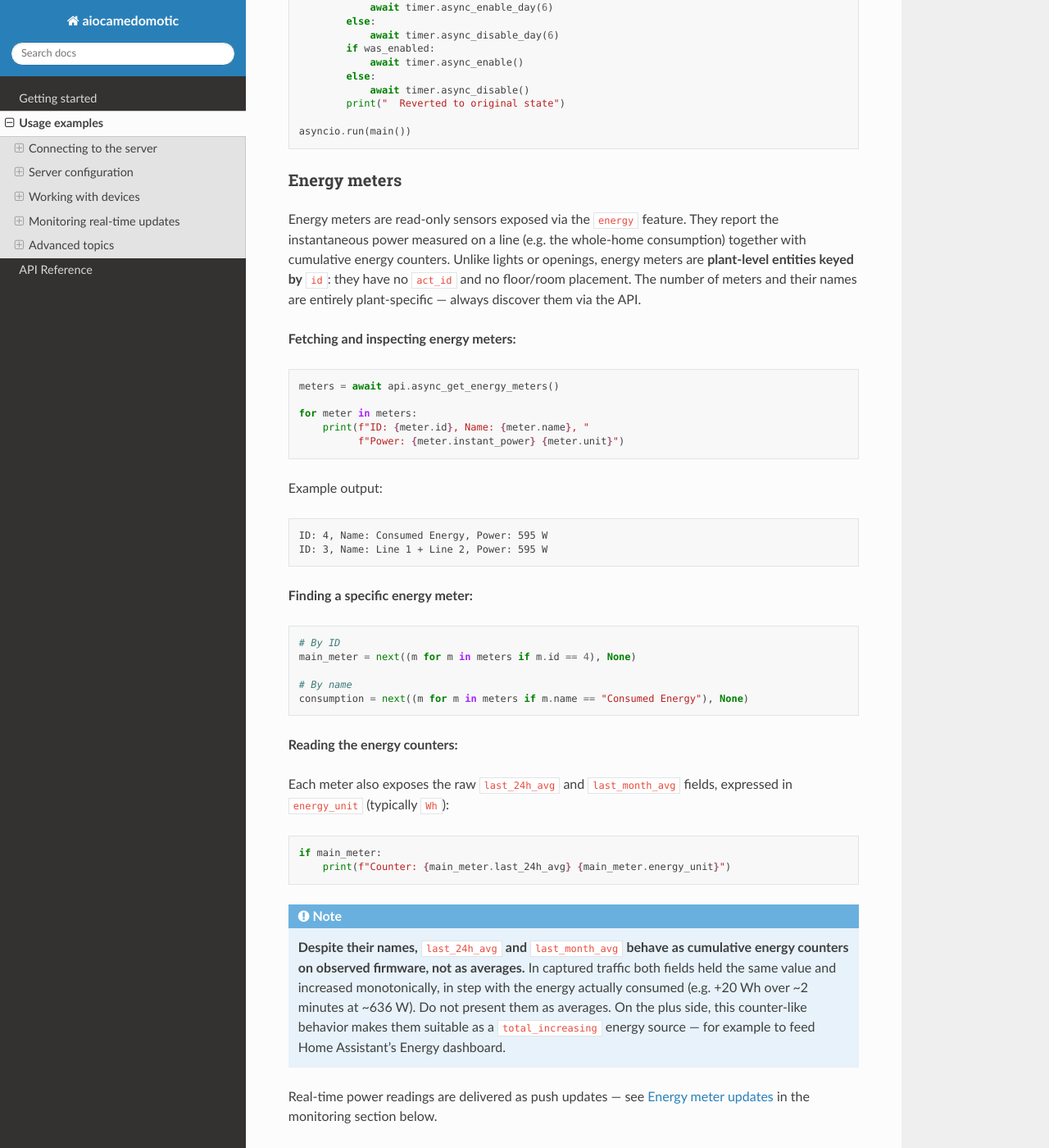
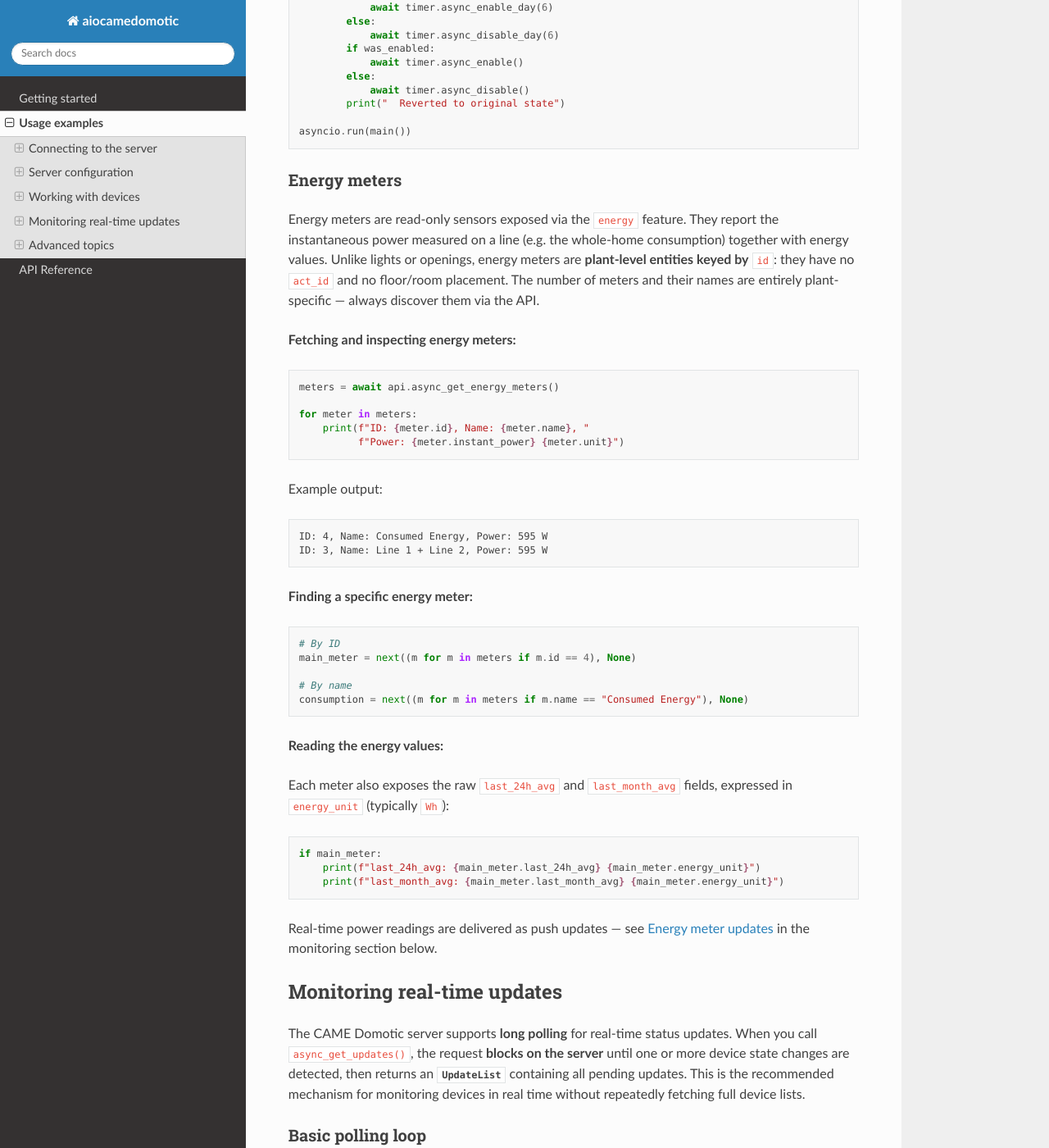
Before and after one commit to camedomotic-unofficial/aiocamedomotic, a Sphinx documentation site: the page built from docs/source/usage_examples.rst, in a window 1280 px wide and 1400 px high, scrolled down 16074 px. Shown: the whole window at 82% size. Built offline with Sphinx 7.4.7 and the Read the Docs theme 3.1.0, drawn with Linux system fonts in a browser that asks for light colours; some of the changed text lies outside the part shown.

Commit message:
fix: address review feedback on energy meter support
- Annotate instant_power as int on EnergyMeter and EnergyMeterUpdate,
  matching the integer values returned by the server.
- Document last_24h_avg and last_month_avg as raw pass-through fields,
  removing unverified claims about their semantics.
- Remove the anecdotal push-threshold figure from the docs.

Co-Authored-By: Claude Fable 5 <noreply@anthropic.com>

```diff
--- a/docs/source/usage_examples.rst
+++ b/docs/source/usage_examples.rst
@@ -898,7 +898,7 @@ Energy meters
 
 Energy meters are read-only sensors exposed via the ``energy`` feature. They
 report the instantaneous power measured on a line (e.g. the whole-home
-consumption) together with cumulative energy counters. Unlike lights or
+consumption) together with energy values. Unlike lights or
 openings, energy meters are **plant-level entities keyed by** ``id``: they
 have no ``act_id`` and no floor/room placement. The number of meters and
 their names are entirely plant-specific — always discover them via the API.
@@ -930,7 +930,7 @@ Example output:
     # By name
     consumption = next((m for m in meters if m.name == "Consumed Energy"), None)
 
-**Reading the energy counters:**
+**Reading the energy values:**
 
 Each meter also exposes the raw ``last_24h_avg`` and ``last_month_avg``
 fields, expressed in ``energy_unit`` (typically ``Wh``):
@@ -938,17 +938,8 @@ fields, expressed in ``energy_unit`` (typically ``Wh``):
 .. code-block:: python
 
     if main_meter:
-        print(f"Counter: {main_meter.last_24h_avg} {main_meter.energy_unit}")
-
-.. note::
-    **Despite their names,** ``last_24h_avg`` **and** ``last_month_avg``
-    **behave as cumulative energy counters on observed firmware, not as
-    averages.** In captured traffic both fields held the same value and
-    increased monotonically, in step with the energy actually consumed
-    (e.g. +20 Wh over ~2 minutes at ~636 W). Do not present them as
-    averages. On the plus side, this counter-like behavior makes them
-    suitable as a ``total_increasing`` energy source — for example to feed
-    Home Assistant's Energy dashboard.
+        print(f"last_24h_avg: {main_meter.last_24h_avg} {main_meter.energy_unit}")
+        print(f"last_month_avg: {main_meter.last_month_avg} {main_meter.energy_unit}")
 
 Real-time power readings are delivered as push updates — see
 :ref:`energy-meter-updates` in the monitoring section below.
@@ -1193,7 +1184,7 @@ Energy meter updates
 When the power measured by an energy meter changes, the server pushes a
 ``meter_instant_power_ind`` indication — one per meter, each containing a
 **complete snapshot** of the meter state (the same fields as the meter list
-response), with the energy counters refreshed in the same push. The library
+response), with the energy values refreshed in the same push. The library
 parses it into an :class:`~aiocamedomotic.models.update.EnergyMeterUpdate`
 object whose ``device_id`` is the meter's ``id``.
 
@@ -1213,7 +1204,7 @@ instead of repeatedly calling ``async_get_energy_meters()``:
                 print(
                     f"Meter '{update.name}' (ID: {update.device_id}): "
                     f"{update.instant_power} {update.unit}, "
-                    f"counter={update.last_24h_avg} {update.energy_unit}"
+                    f"last_24h_avg={update.last_24h_avg} {update.energy_unit}"
                 )
 
         await asyncio.sleep(1)
@@ -1222,15 +1213,8 @@ Example output:
 
 .. code-block:: text
 
-    Meter 'Line 1 + Line 2' (ID: 3): 636 W, counter=7788947 Wh
-    Meter 'Consumed Energy' (ID: 4): 636 W, counter=5813290 Wh
-
-.. note::
-    The exact power-change threshold that triggers a push is not documented;
-    in captured traffic a change of roughly 40 W was enough. The
-    ``last_24h_avg`` / ``last_month_avg`` counters carried by the update
-    have the same cumulative-counter semantics described in the
-    `Energy meters`_ section above.
+    Meter 'Line 1 + Line 2' (ID: 3): 636 W, last_24h_avg=7788947 Wh
+    Meter 'Consumed Energy' (ID: 4): 636 W, last_24h_avg=5813290 Wh
 
 
 Advanced topics
```
Also changed, not shown: 3 other files.
